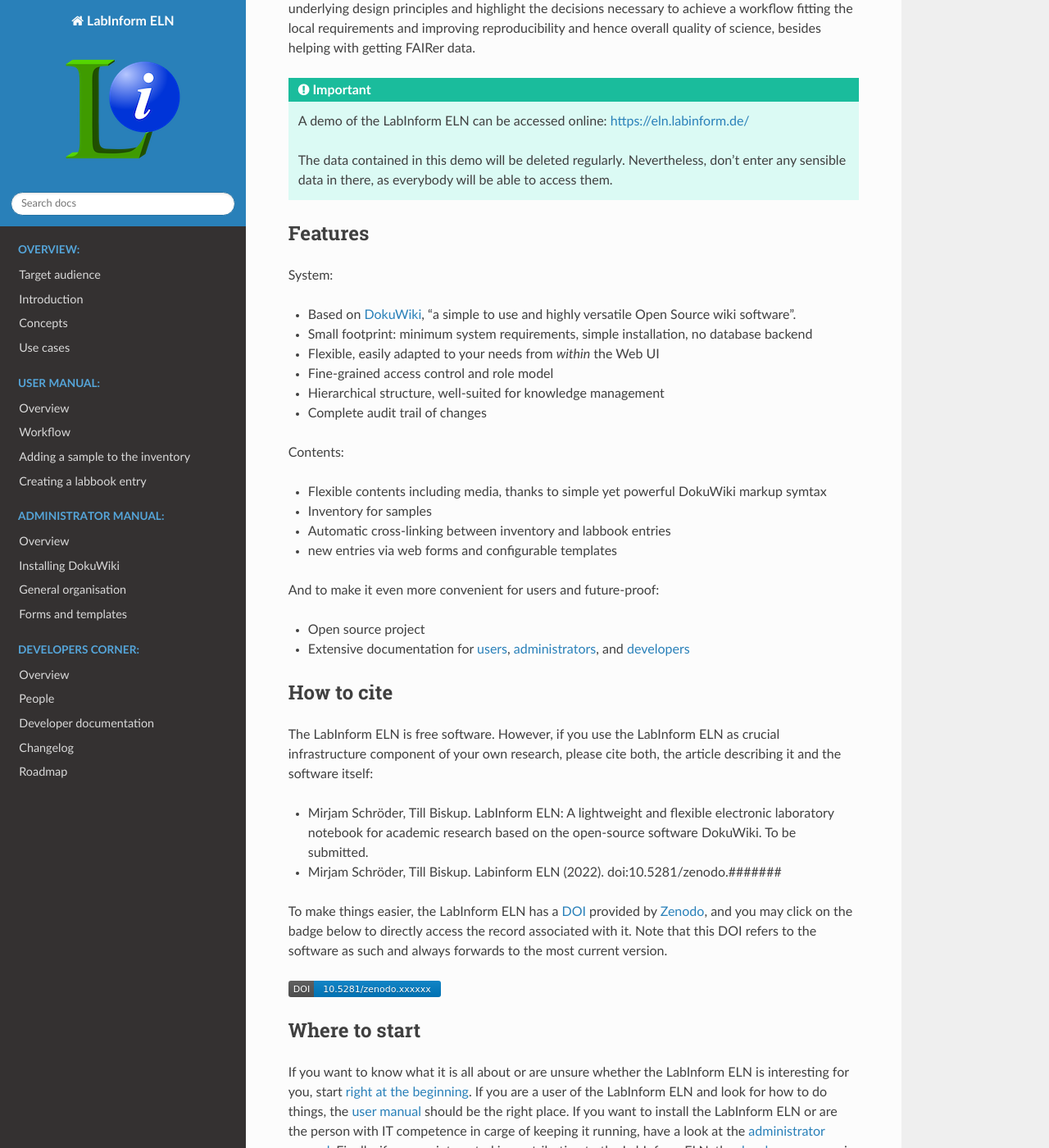
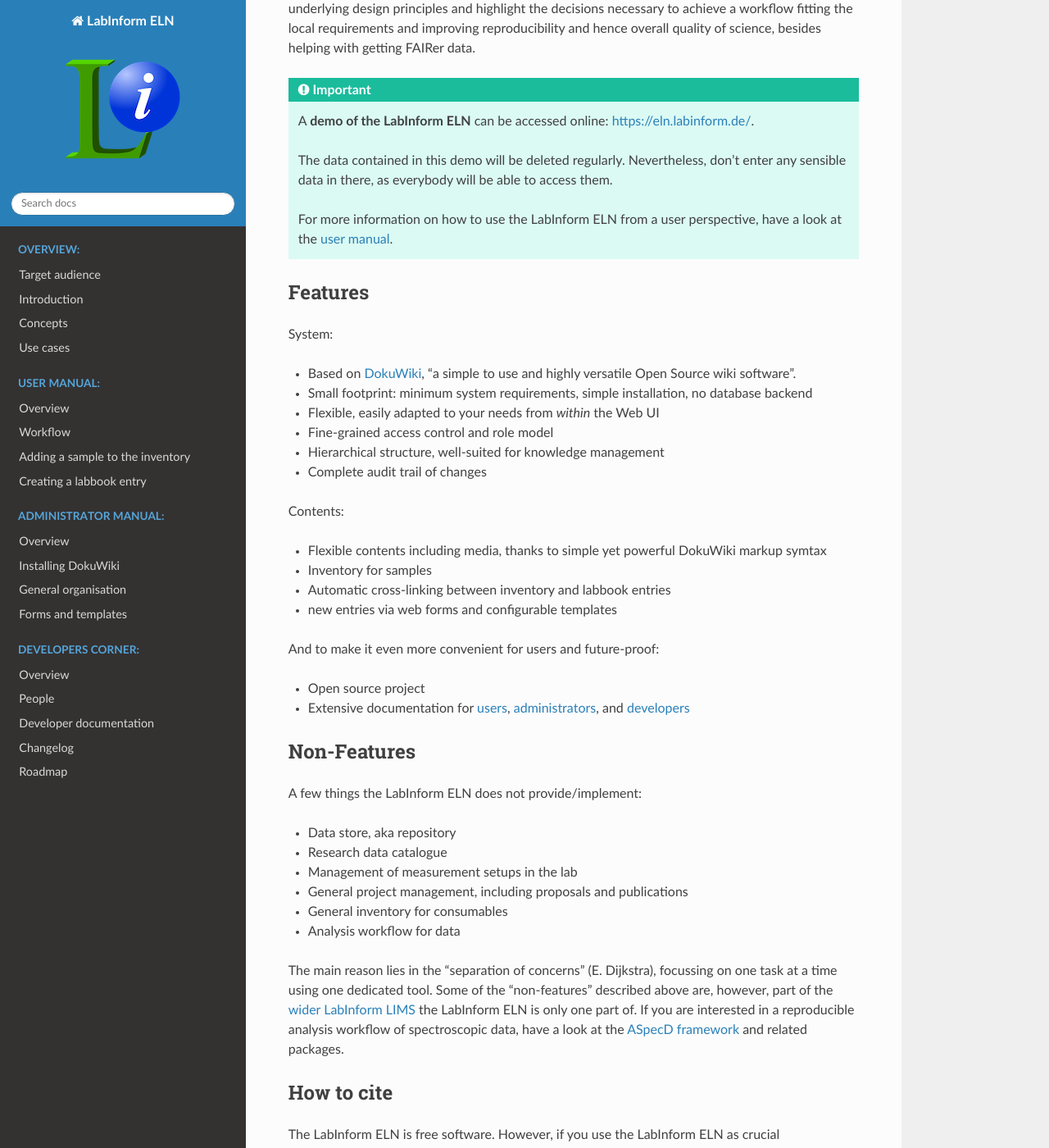
Before and after one commit to tillbiskup/labinform-eln, a Sphinx documentation site: the page built from docs/index.rst, in a window 1280 px wide and 1400 px high, scrolled down 329 px. Shown: the whole window at 82% size. Built offline with Sphinx 7.4.7 and the Read the Docs theme 2.0.0, drawn with Linux system fonts in a browser that asks for light colours.

Commit message:
Tuning of description/intro; added non-features

```diff
--- a/docs/concepts.rst
+++ b/docs/concepts.rst
@@ -2,7 +2,7 @@
 Concepts
 ========
 
-...
+The concepts described below are not unique to the LabInform ELN, but in their entirety they make the LabInform ELN standing out from other similar solutions. Thus, they answer the question what makes the LabInform ELN different and why it is worth considering it -- and the underlying principles. As said, concepts are much more important than concrete implementations, as long as they get implemented in a working piece of software.
 
   * Small footprint: minimum system requirements, simple installation, no database backend
   * Wiki-based: simple, yet powerful markup; high flexibility
@@ -40,6 +40,9 @@
 
 Inventory: Samples and batches
 
+.. note::
+    An inventory is not a key component of an ELN. Furthermore, the inventory shown here is mostly restricted to samples and does *not* include consumables in general. Inventories for consumables and particularly for chemicals have some requirements and constraints that are clearly out of scope of the LabInform ELN.
+
 
 Grouping by method
 ==================
--- a/docs/index.rst
+++ b/docs/index.rst
@@ -12,9 +12,11 @@
 Why yet another open-source ELN? Aren't there enough already? We are pretty certain that the LabInform ELN comes with some :ref:`unique features <sec-features>`, and we look back at already ten years of successful operation. However, rather than telling you into using the LabInform ELN, we explain the underlying design principles and highlight the decisions necessary to achieve a workflow fitting the local requirements and improving reproducibility and hence overall quality of science, besides helping with getting FAIRer data.
 
 .. important::
-    A demo of the LabInform ELN can be accessed online: `<https://eln.labinform.de/>`_
+    A **demo of the LabInform ELN** can be accessed online: `<https://eln.labinform.de/>`_.
 
     The data contained in this demo will be deleted regularly. Nevertheless, don't enter any sensible data in there, as everybody will be able to access them.
+
+    For more information on how to use the LabInform ELN from a user perspective, have a look at the :doc:`user manual <user/index>`.
 
 
 
@@ -54,6 +56,21 @@
 * Open source project
 
 * Extensive documentation for :doc:`users <user/index>`, :doc:`administrators <admin/index>`, and :doc:`developers <developer/index>`
+
+
+Non-Features
+============
+
+A few things the LabInform ELN does not provide/implement:
+
+* Data store, aka repository
+* Research data catalogue
+* Management of measurement setups in the lab
+* General project management, including proposals and publications
+* General inventory for consumables
+* Analysis workflow for data
+
+The main reason lies in the "separation of concerns" (E. Dijkstra), focussing on one task at a time using one dedicated tool. Some of the "non-features" described above are, however, part of the `wider LabInform LIMS <https://www.labinform.de/>`_ the LabInform ELN is only one part of. If you are interested in a reproducible analysis workflow of spectroscopic data, have a look at the `ASpecD framework <https://docs.aspecd.de/>`_ and related packages.
 
 
 .. _sec-how_to_cite:
--- a/docs/introduction.rst
+++ b/docs/introduction.rst
@@ -8,7 +8,7 @@
 The case for (electronic) labbooks
 ==================================
 
-To begin with some probably unpleasant truths: Labbooks need not be electronic, not even in the "digital age" we are living in. Furthermore, an ELN is clearly not the solution to all problems regarding reproducibility and quality of research, nor is it a key component of "research data management".
+To begin with some probably inconvenient truths: Labbooks need not be electronic, not even in the "digital age" we are living in. Furthermore, an ELN is clearly not the solution to all problems regarding reproducibility and quality of research, nor is it a key component of "research data management". Just don't confuse the tool with the solution.
 
 Documenting all aspects of the research process on all the different stages of the research as well as the data life cycles is, however, a crucial aspect of the scientific method. As such, scientific recordkeeping is therefore crucial for reproducible research and a key aspect of research data management.
 
@@ -22,4 +22,4 @@
 
 So why yet another open-source ELN? What makes the LabInform ELN different? We believe that it fills a gap left by the other solutions we are aware of. Besides that, isn't it part of science to share one's ideas and thoughts hoping that they may be useful for others to build upon? Therefore, we not only present an open-source ELN that we think is useful for others as well, but we describe in more detail all the underlying decisions and design principles. Eventually, every implementation is an ephemeral and unimportant detail. What matters are the underlying ideas and structures -- and of course their implementation in a working system.
 
-Enough said, take a look at the :doc:`concepts of the LabInform ELN <concepts>` on the next page -- or simply hit the "next" button below -- and convince yourself.
+Enough said, take a look at the :doc:`concepts of the LabInform ELN <concepts>` described on the next page -- or simply hit the "next" button below -- and convince yourself.
```
Also changed, not shown: 1 other file.
